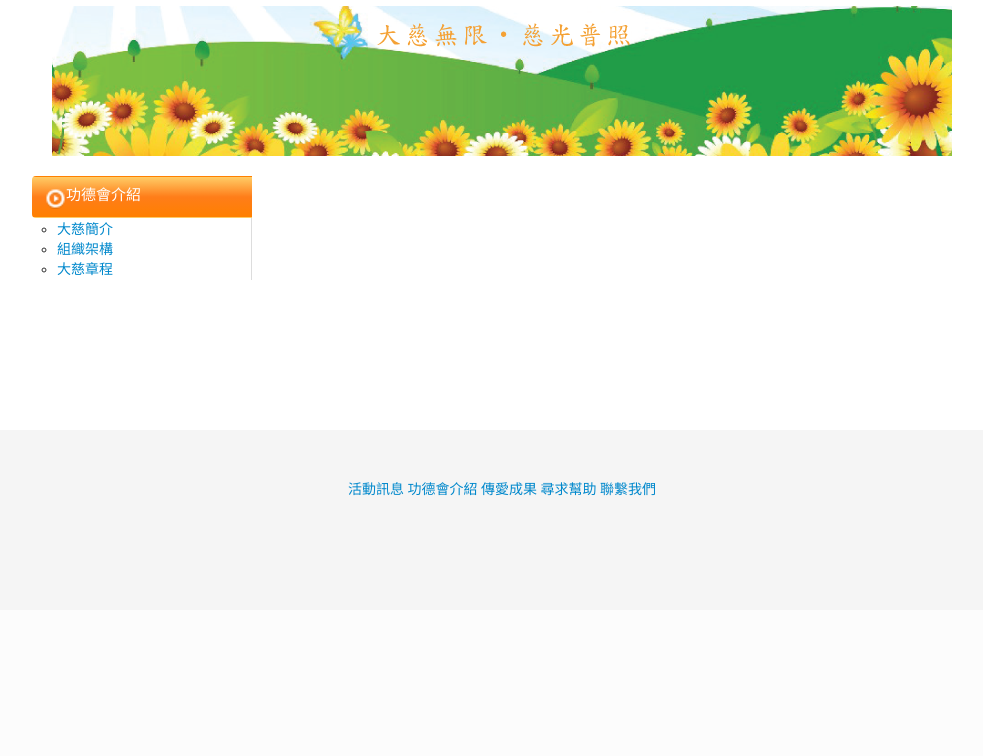
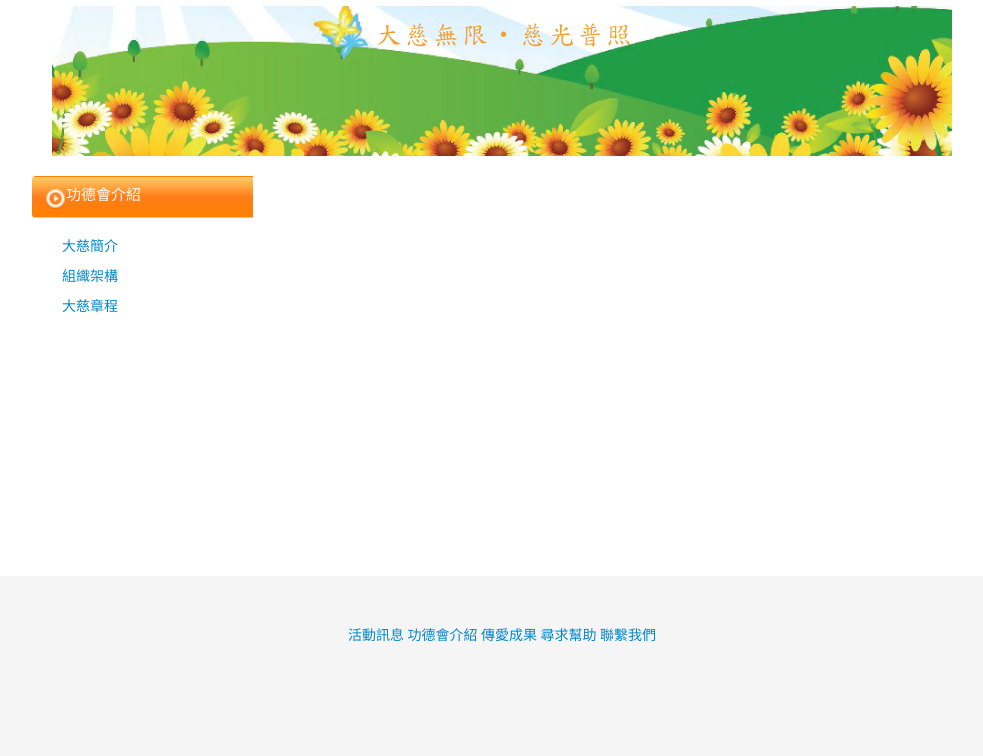
Before and after one commit to iskWang/datzu, a PHP site: page /content.html in a window 1280 px wide. Shown: the part 196-952 px from the top of the page, without its empty margins (138-1121 px from the left). Before the commit the page ends 692 px from the top, so only its background shows below. Run offline with PHP 8.4, Linux system fonts and the light colour scheme.

Commit message:
contents left btn

```diff
--- a/content.html
+++ b/content.html
@@ -55,15 +55,15 @@
 			<img src="img/banner-content.png" alt="" class="center">
 		</div>
 		<div id="home-content-wrap">
-			<div id="home-content" class="row-fluid tabbable tabs-left">
-					<ul class="nav nav-tabs span3">
-						<li class="btn-active"><a href=""><i class="icon-play-circle icon-white"></i>功德會介紹</a></li>
-						<ul class="nostyle">
-							<li><a href="">大慈簡介</a></li>
-							<li><a href="">組織架構</a></li>
-							<li><a href="">大慈章程</a></li>
-						</ul>
+			<div id="home-content" class="row-fluid tabbable tabs-left contents">
+				<ul id="contents-list" class="nav nav-tabs span3">
+					<li class="btn-active"><a href=""><i class="icon-play-circle icon-white"></i>功德會介紹</a></li>
+					<ul id="contents-list-btn" class="nostyle">
+						<li><a href="">大慈簡介</a></li>
+						<li><a href="">組織架構</a></li>
+						<li><a href="">大慈章程</a></li>
 					</ul>
+				</ul>
 				<div class="span9"></div>
 			</div>
 		</div>
--- a/css/style.css
+++ b/css/style.css
@@ -144,7 +144,6 @@ img.center{
     height: 21px;
     background-size: 703.5px 238.5px;
     background-position:  -288px -36px;
-    /* background-position: -192px -24px; */
 }
 #home-content .tab-title-height{
     height: 24px;
@@ -157,6 +156,25 @@ img.center{
 }
 .tab-content{
     font-size:16px;
+}
+
+/**
+    For contents
+*/
+
+.contents{
+    min-height: 300px;
+}
+#contents-list {
+    border: none;
+}
+#contents-list-btn{
+    margin:20px 0 0;
+}
+#contents-list-btn li{
+    width: 180px;
+    height: 30px;
+    margin:0 0 0 30px;
 }
 .keep-left{
     clear:both;
@@ -182,3 +200,7 @@ img.center{
     padding: 50px 0;
     background: #F5F5F5;
 }
+
+ul .nostyle{
+    list-style: none;
+}
```
